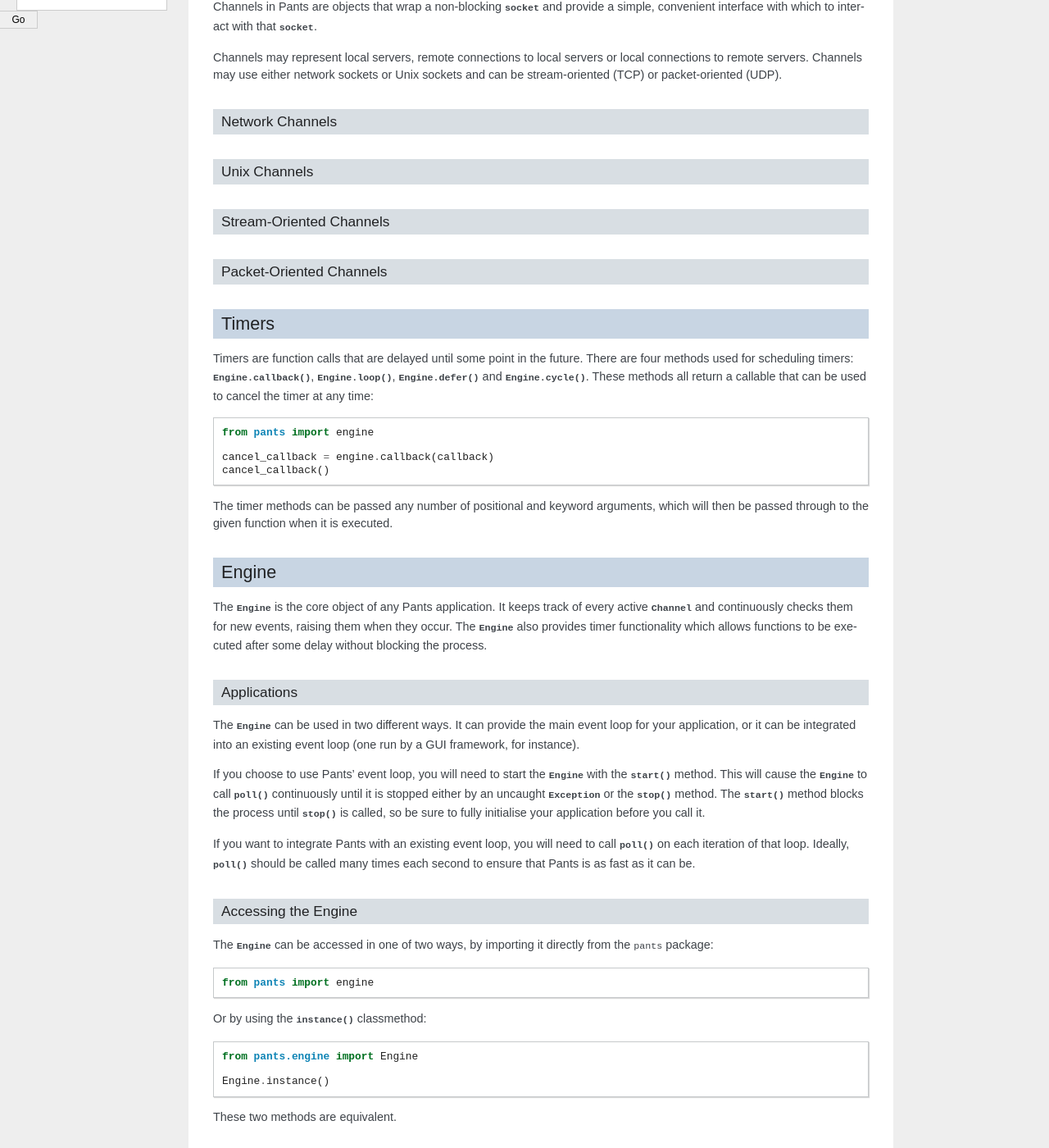
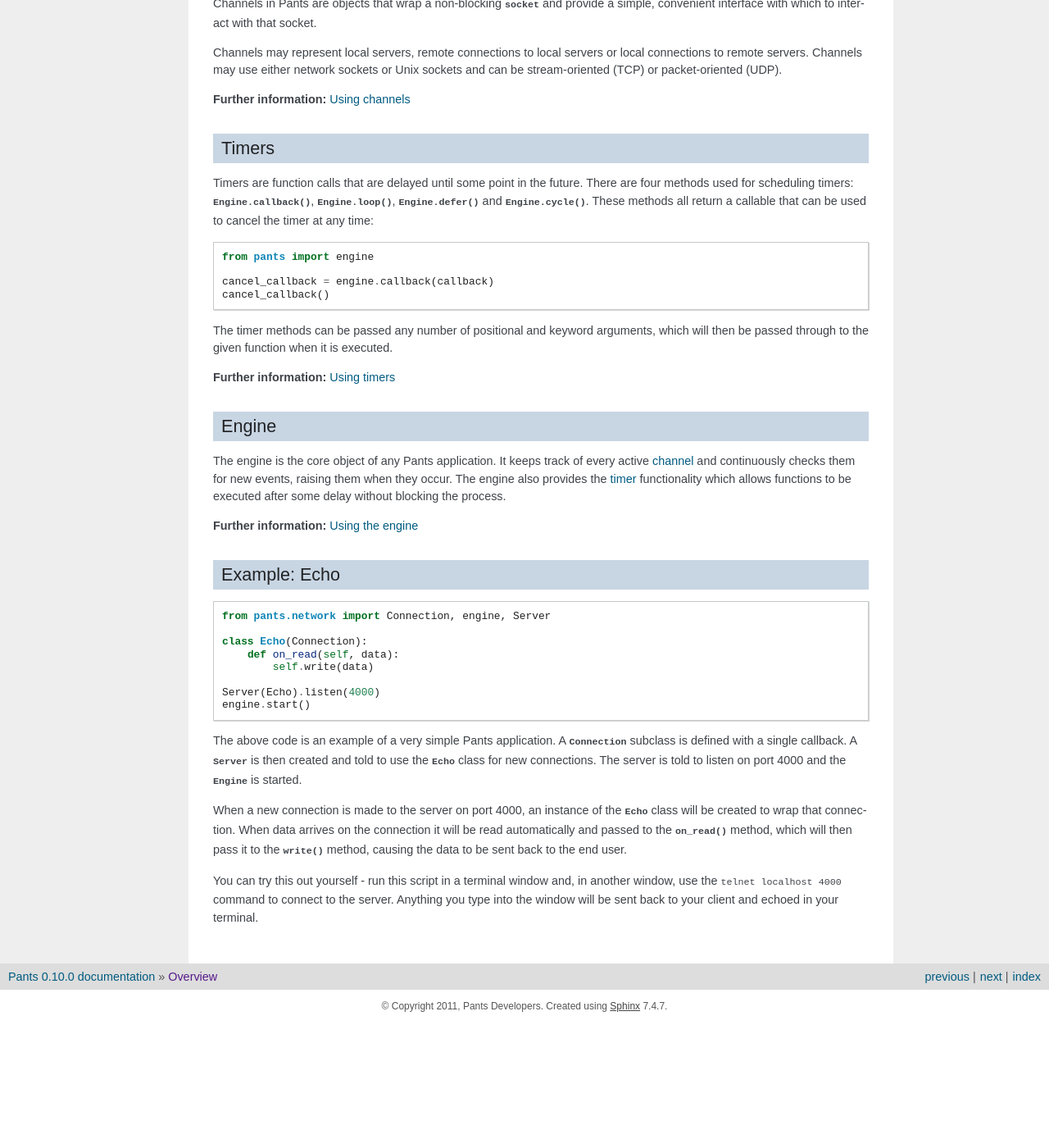
Before and after one commit to ecdavis/pants, a Sphinx documentation site: the page built from docs/overview.rst, in a window 1280 px wide and 1400 px high, scrolled down 643 px. Shown: the whole window at 82% size. Built offline with Sphinx 7.4.7, drawn with Linux system fonts in a browser that asks for light colours; after the commit the page ends 1890 px from its top, so only the background shows below that; some of the changed text lies outside the part shown.

Commit message:
Simplified the documentation overview and started outlining guides.

```diff
--- /dev/null
+++ b/docs/guides/timers.rst
@@ -0,0 +1,2 @@
+Using timers
+************
--- a/docs/index.rst
+++ b/docs/index.rst
@@ -5,6 +5,7 @@ Pants Documentation
     :maxdepth: 2
 
     overview
+    guides/index
     core/index
     utilities/index
     web/index
--- a/docs/overview.rst
+++ b/docs/overview.rst
@@ -1,11 +1,10 @@
 Overview
 ********
 
-The Pants core is an asynchronous, non-blocking network programming
-framework designed with speed, simplicity and size in mind. It provides
-an asynchronous :obj:`~pants.engine.Engine` to power your application as
-well as simple abstractions of :obj:`~socket.socket` objects to make network
-programming significantly simpler.
+The Pants core is an asynchronous, non-blocking network programming framework
+designed with speed, simplicity and size in mind. It provides an asynchronous
+:ref:`engine <engine>` to power your application as well as abstractions
+around sockets to make network programming significantly simpler.
 
 .. toctree::
 
@@ -45,23 +44,13 @@ Channels
 
 Channels in Pants are objects that wrap a non-blocking :obj:`~socket.socket`
 and provide a simple, convenient interface with which to interact with that
-:obj:`~socket.socket`.
+socket.
 
 Channels may represent local servers, remote connections to local servers or
 local connections to remote servers. Channels may use either network sockets
 or Unix sockets and can be stream-oriented (TCP) or packet-oriented (UDP).
 
-Network Channels
-----------------
-
-Unix Channels
--------------
-
-Stream-Oriented Channels
-------------------------
-
-Packet-Oriented Channels
-------------------------
+**Further information:** :doc:`guides/channels`
 
 
 .. _timers:
@@ -87,56 +76,21 @@ The timer methods can be passed any number of positional and keyword
 arguments, which will then be passed through to the given function when
 it is executed.
 
+**Further information:** :doc:`guides/timers`
+
+
 .. _engine:
-
 
 Engine
 ======
 
-The :obj:`~pants.engine.Engine` is the core object of any Pants
-application. It keeps track of every active :class:`~pants.channel.Channel`
-and continuously checks them for new events, raising them when they occur.
-The :obj:`~pants.engine.Engine` also provides timer functionality which
-allows functions to be executed after some delay without blocking the
-process.
+The engine is the core object of any Pants application. It keeps track of
+every active :ref:`channel <channels>` and continuously checks them for new
+events, raising them when they occur. The engine also provides the
+:ref:`timer <timers>` functionality which allows functions to be executed
+after some delay without blocking the process.
 
-Applications
-------------
-
-The :obj:`~pants.engine.Engine` can be used in two different ways. It
-can provide the main event loop for your application, or it can be
-integrated into an existing event loop (one run by a GUI framework, for
-instance).
-
-If you choose to use Pants' event loop, you will need to start the
-:obj:`~pants.engine.Engine` with the :meth:`~pants.engine.Engine.start`
-method. This will cause the :obj:`~pants.engine.Engine` to call
-:meth:`~pants.engine.Engine.poll` continuously until it is stopped
-either by an uncaught :exc:`Exception` or the
-:meth:`~pants.engine.Engine.stop` method. The :meth:`~pants.engine.Engine.start` method blocks the process until
-:meth:`~pants.engine.Engine.stop` is called, so be sure to fully initialise
-your application before you call it.
-
-If you want to integrate Pants with an existing event loop, you will need
-to call :meth:`~pants.engine.Engine.poll` on each iteration of that loop.
-Ideally, :meth:`~pants.engine.Engine.poll` should be called many times
-each second to ensure that Pants is as fast as it can be.
-
-Accessing the Engine
---------------------
-
-The :obj:`~pants.engine.Engine` can be accessed in one of two ways, by
-importing it directly from the ``pants`` package::
-
-    from pants import engine
-
-Or by using the :meth:`~pants.engine.Engine.instance` classmethod::
-
-    from pants.engine import Engine
-
-    Engine.instance()
-
-These two methods are equivalent.
+**Further information:** :doc:`guides/engine`
 
 
 Example: Echo
```
Also changed, not shown: other parts of docs/overview.rst (+11 -11 lines), docs/guides/channels.rst (added, +14 -0 lines), docs/guides/engine.rst (added, +40 -0 lines), docs/guides/index.rst (added, +9 -0 lines).
